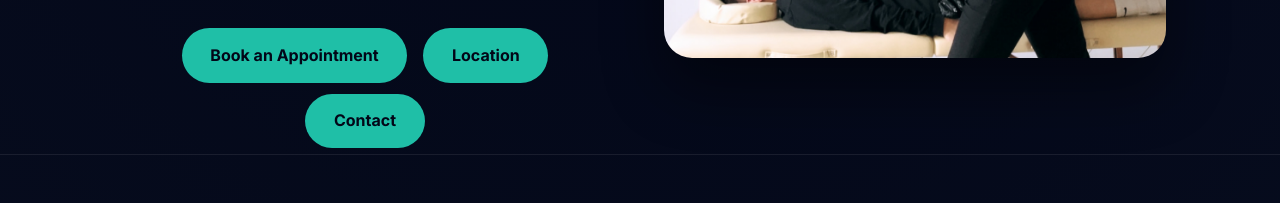
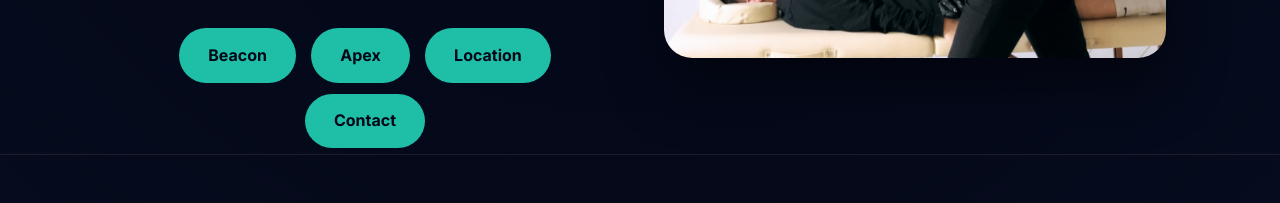
Before and after one commit to drlumba/drlumba.github.io, a plain HTML site: page index.html in a window 1280 px wide. Shown: the part 438-641 px from the top of the page. Drawn offline with Linux system fonts and the light colour scheme.

Commit message:
Update index.html

```diff
--- a/index.html
+++ b/index.html
@@ -202,7 +202,8 @@ footer { padding:3rem 0; text-align:center; font-size:0.75rem; color:var(--muted
 <!-- Sticky booking bar -->
 <div class="sticky-bar" id="stickyBar" role="region" aria-label="Booking Call to Action">
   <span>Ready to book?</span>
-  <a href="https://beaconphysio.janeapp.com/#/staff_member/40/treatment/55" target="_blank" rel="noopener noreferrer" class="cta" id="stickyCta">Book Now</a>
+  <a href="https://beaconphysio.janeapp.com/#/staff_member/40/treatment/55" target="_blank" rel="noopener noreferrer" class="cta" id="stickyCta">Beacon</a>
+    <a href="https://apexperformancewellness.janeapp.com/#/staff_member/26" target="_blank" rel="noopener noreferrer" class="cta" id="stickyCta">Apex</a>
   <a href="mailto:contact@drlumba.ca?subject=New%20Patient%20Inquiry" class="sticky-secondary">Questions?</a>
 </div>
 
@@ -211,7 +212,8 @@ footer { padding:3rem 0; text-align:center; font-size:0.75rem; color:var(--muted
     <div>
       <h1>Move with confidence. Recover with intent.</h1>
       <p>Evidence-informed chiropractic care focused on movement quality, injury recovery, and long-term resilience — now available at multiple Windsor-Essex locations.</p><br>
-    <a href="https://beaconphysio.janeapp.com/#/staff_member/40/treatment/55" target="_blank" rel="noopener noreferrer" class="cta" id="mainCta">Book an Appointment</a>
+    <a href="https://beaconphysio.janeapp.com/#/staff_member/40/treatment/55" target="_blank" rel="noopener noreferrer" class="cta" id="mainCta">Beacon</a>
+        <a href="https://apexperformancewellness.janeapp.com/#/staff_member/26" target="_blank" rel="noopener noreferrer" class="cta" id="mainCta">Apex</a>
     <a href="#location" class="cta">Location</a>
     <a href="mailto:contact@drlumba.ca?subject=New%20Patient%20Inquiry" class="cta">Contact</a>
 
```
